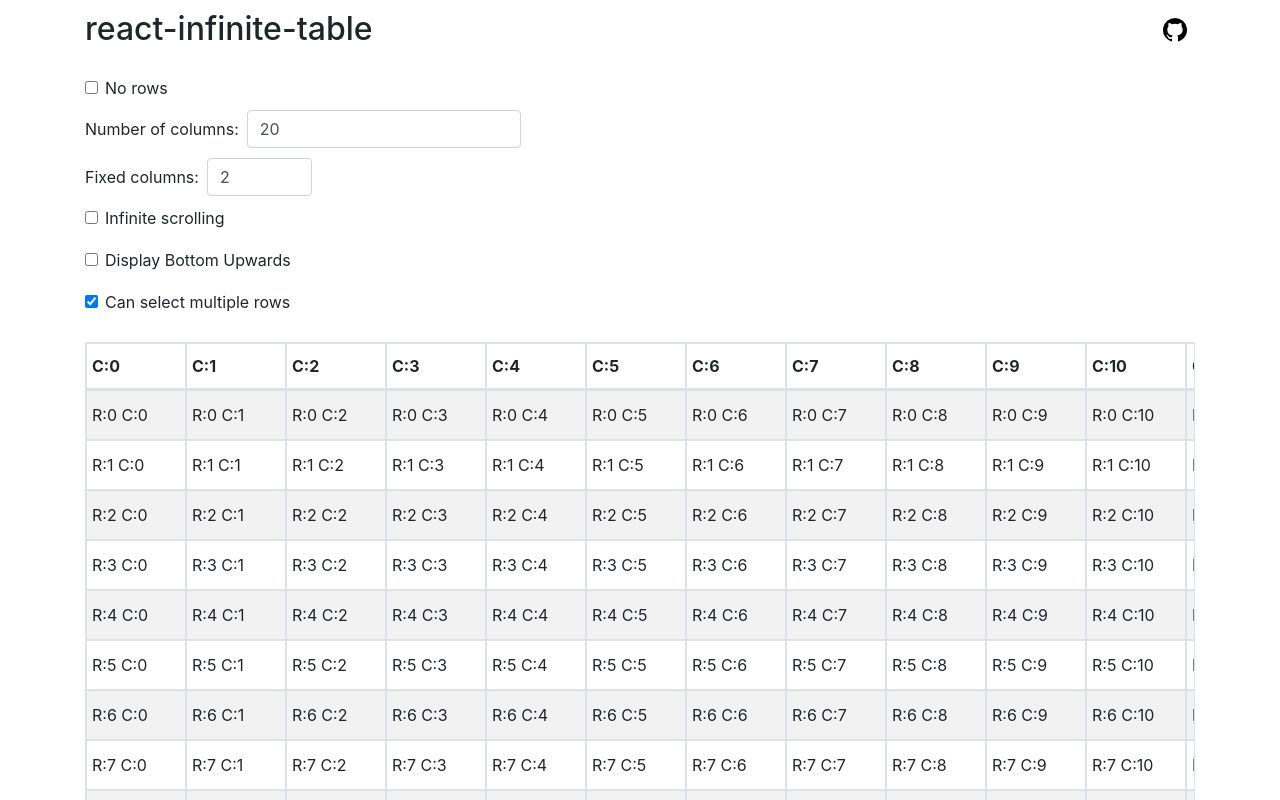
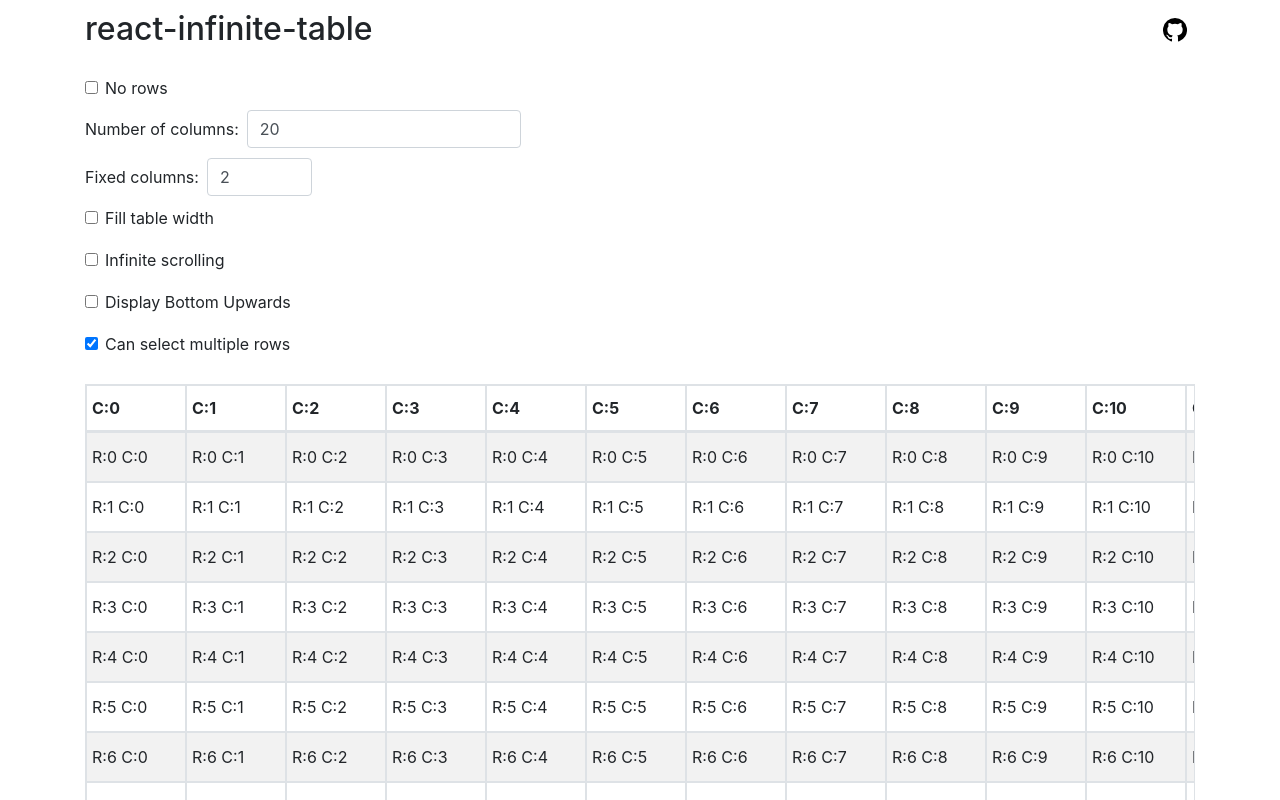
Before and after one commit to nicoladefranceschi/react-infinite-table, a React app: page / in a window 1280 px wide. Shown: the top 800 px of the page. Built offline with nearby package versions, Linux system fonts and the light colour scheme.

Commit message:
added prop fillTableWidth

```diff
--- a/package.json
+++ b/package.json
@@ -1,6 +1,6 @@
 {
   "name": "react-infinite-table",
-  "version": "1.2.2",
+  "version": "1.2.3",
   "description": "React table with infinite rows and much more!",
   "main": "dist/commonjs/index.js",
   "module": "dist/es/index.js",
--- a/src/demo/App.js
+++ b/src/demo/App.js
@@ -99,6 +99,7 @@ class App extends React.Component {
     numberOfColumns: N_COLS,
     columns: createColumns(N_COLS),
     fixedColumnsCount: 2,
+    fillTableWidth: false,
     displayBottomUpwards: false,
     infiniteScrolling: false,
     rows: createAllRows(),
@@ -134,6 +135,12 @@ class App extends React.Component {
       displayBottomUpwards,
       rows: rows,
       isInfiniteLoading: false
+    })
+  }
+
+  onFillTableWidth = fillTableWidth => {
+    this.setState({
+      fillTableWidth: fillTableWidth
     })
   }
 
@@ -215,6 +222,7 @@ class App extends React.Component {
       numberOfColumns,
       noRows,
       fixedColumnsCount,
+      fillTableWidth,
       infiniteScrolling,
       displayBottomUpwards,
       rows,
@@ -272,6 +280,15 @@ class App extends React.Component {
             <div className='form-check'>
               <input
                 className='form-check-input' type='checkbox'
+                id='fillTableWidth'
+                checked={fillTableWidth}
+                onChange={e => this.onFillTableWidth(e.target.checked)}
+              />
+              <label htmlFor='fillTableWidth'> Fill table width</label>
+            </div>
+            <div className='form-check'>
+              <input
+                className='form-check-input' type='checkbox'
                 id='infiniteScrolling'
                 checked={infiniteScrolling}
                 onChange={e => this.onInfiniteScrolling(e.target.checked)}
@@ -307,6 +324,7 @@ class App extends React.Component {
             fixedColumnsCount={fixedColumnsCount}
             headerCount={1}
             footerCount={1}
+            fillTableWidth={fillTableWidth}
             noRowsRenderer={() => 'No rows'}
             rowIdKey='i'
             selectedRows={selectedRows}
--- a/src/style.scss
+++ b/src/style.scss
@@ -1,5 +1,7 @@
 .react-infinite-table {
   position: relative;
+  display: flex;
+  flex-direction: row;
 
   .react-infinite-table-wrapper {
     max-height: 100%;
@@ -8,6 +10,7 @@
     z-index: 1;
     -webkit-overflow-scrolling: touch;
     overflow: auto;
+    position: relative;
   }
 
   .react-infinite-table-scroll-smoother {
@@ -21,6 +24,10 @@
     // will-change: transform;
   }
 
+  .react-infinite-prevent-table-fill {
+    flex-grow: 1;
+  }
+
   table {
     border-spacing: 0;
     border-collapse: separate;
@@ -28,6 +35,12 @@
     box-sizing: border-box;
     min-height: 100%;
     margin: 0px;
+    max-width: 100%;
+    width: auto;
+
+    &.react-infinite-table-fill {
+      width: 100%;
+    }
   }
 
   td, th {
```
Also changed, not shown: src/lib/Table.js, 2 other files (tests, documents, lock files or other folders).
